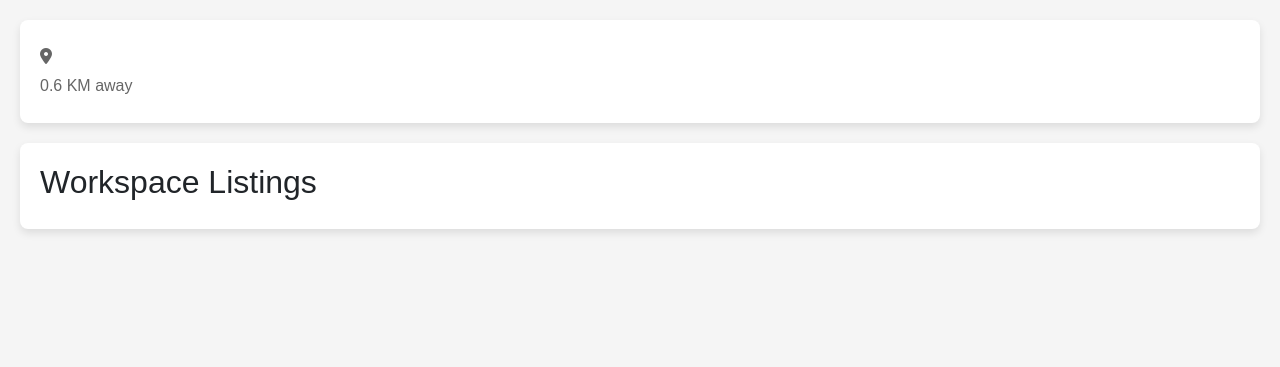
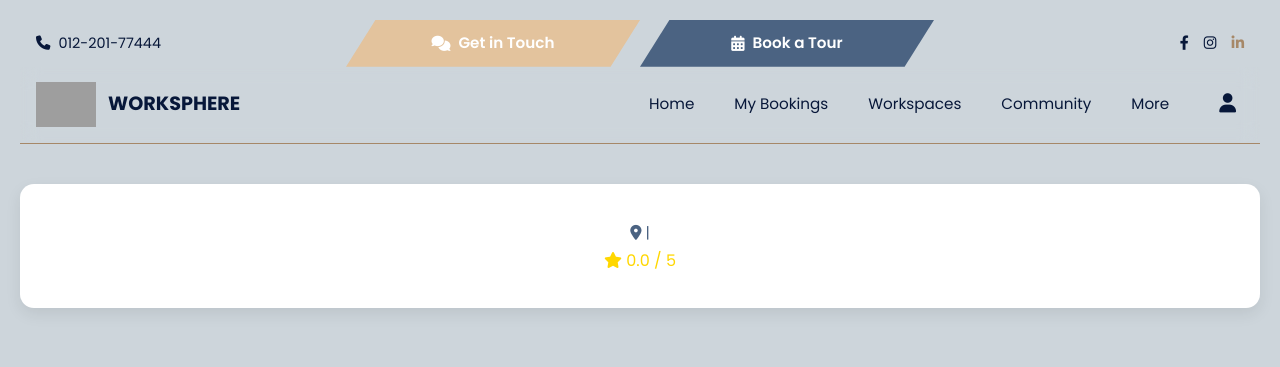
Before and after one commit to Sarahshendyy/WorkSphere, a PHP site: page /phpmailer/workspace_details.php?ws_id=1 in a window 1280 px wide. Shown: the top 367 px of the page. Run offline with PHP 8.4, Linux system fonts and the light colour scheme; data comes from the database, SQL or seed files in the repository; data that the repository does not hold is empty; grey boxes are pictures that could not be loaded.

Commit message:
Add files via upload

```diff
--- a/workspace_details.php
+++ b/workspace_details.php
@@ -1,5 +1,6 @@
 <?php
-include "connection.php";
+// include "connection.php";
+include "nav.php";
 
 $ws_id = mysqli_real_escape_string($connect, $_GET['ws_id']);
 
@@ -18,204 +19,171 @@ $select_room = "SELECT rooms.*,
               GROUP BY rooms.room_id";
 
 $run_select_room = mysqli_query($connect, $select_room);
-$ws = mysqli_fetch_assoc($run_select_room); // Fetch workspace details once
+$ws = mysqli_fetch_assoc($run_select_room);
 ?>
+
 <!DOCTYPE html>
 <html lang="en">
-
 <head>
   <meta charset="UTF-8">
+  <title><?php echo $ws['name']; ?> - Workspace Details</title>
   <meta name="viewport" content="width=device-width, initial-scale=1.0">
-    <title><?php echo $ws['name']?></title>
   <link href="https://cdn.jsdelivr.net/npm/bootstrap@5.3.0/dist/css/bootstrap.min.css" rel="stylesheet">
-    <link rel="stylesheet" href="https://cdnjs.cloudflare.com/ajax/libs/font-awesome/6.4.2/css/all.min.css">
+  <link href="https://cdnjs.cloudflare.com/ajax/libs/font-awesome/6.4.2/css/all.min.css" rel="stylesheet">
+  <style>
+    :root {
+      --primary-color: #071739;
+      --secondary-color: #4B6382;
+      --info-color: #A4B5C4;
+      --light-color: #CDD5DB;
+      --accent-warm: #A68868;
+      --accent-light: #E3C39D;
+      --radius: 14px;
+      --shadow: 0 6px 16px rgba(0, 0, 0, 0.08);
+      --font-family: 'Poppins', sans-serif;
+    }
 
-    <style>
     body {
-            font-family: Arial, sans-serif;
+      font-family: var(--font-family);
+      background-color: var(--light-color);
       margin: 0;
       padding: 20px;
-            background-color: #f5f5f5;
     }
 
     .workspace-header {
       background: #fff;
-            padding: 20px;
-            border-radius: 8px;
-            box-shadow: 0 4px 8px rgba(0, 0, 0, 0.1);
-            margin-bottom: 20px;
-            position: relative; /* For positioning the close icon */
-        }
-
-        .close-icon {
-            position: absolute;
-            top: 20px;
-            right: 20px;
-            font-size: 24px;
-            color: #666;
-            cursor: pointer;
-        }
-
-        .close-icon:hover {
-            color: #333;
+      border-radius: var(--radius);
+      box-shadow: var(--shadow);
+      padding: 30px;
+      margin-bottom: 40px;
+      text-align: center;
+      margin-top: 40px;
     }
 
     .workspace-header h1 {
-            margin: 0;
-            font-size: 24px;
-            color: #333;
+      font-size: 28px;
+      color: var(--primary-color);
     }
 
     .workspace-header p {
-            margin: 5px 0;
-            color: #666;
+      font-size: 15px;
+      color: var(--secondary-color);
+      margin-bottom: 5px;
     }
 
-        .workspace-listings {
-            background: #fff;
-            padding: 20px;
-            border-radius: 8px;
-            box-shadow: 0 4px 8px rgba(0, 0, 0, 0.1);
+    .workspace-header .rating {
+      color: gold;
+      font-weight: 500;
+      font-size: 16px;
     }
 
-        .workspace-item {
+    .room-container {
       display: flex;
-            align-items: center;
-            padding: 15px 0;
-            border-bottom: 1px solid #eee;
+      flex-wrap: wrap;
+      gap: 25px;
+      justify-content: center;
     }
 
-        .workspace-item:last-child {
-            border-bottom: none;
+    .room-card {
+      width: 300px;
+      background-color: #fff;
+      border-radius: var(--radius);
+      box-shadow: var(--shadow);
+      overflow: hidden;
+      transition: transform 0.3s ease;
     }
 
-        .workspace-item .carousel-container {
-            width: 150px; /* Adjust width as needed */
-            height: 100px; /* Adjust height as needed */
-            margin-right: 15px;
+    .room-card:hover {
+      transform: translateY(-5px);
     }
 
-        .workspace-item .carousel-item img {
-            width: 100%;
-            height: 100px;
+    .carousel-inner img {
+      height: 180px;
       object-fit: cover;
-            border-radius: 8px;
     }
 
-        .workspace-item .details {
-            flex: 1;
+    .room-body {
+      padding: 20px;
+      text-align: center;
     }
 
-        .workspace-item h3 {
-            margin: 0;
+    .room-body h3 {
       font-size: 18px;
-            color: #333;
+      color: var(--primary-color);
+      margin-bottom: 10px;
     }
 
-        .workspace-item p {
-            margin: 5px 0;
-            color: #666;
+    .room-body p {
+      font-size: 14px;
+      color: var(--secondary-color);
+      margin-bottom: 6px;
     }
 
-        .workspace-item .price {
-            font-size: 18px;
-            font-weight: bold;
-            color: #333;
-            text-align: right;
+    .price-block {
+      font-size: 15px;
+      font-weight: 600;
+      color: var(--accent-warm);
     }
 
-        .workspace-item .favorite-icon {
-            cursor: pointer;
-            font-size: 20px;
-            color: #ccc;
-            margin-left: 15px;
+    .view-btn {
+      display: inline-block;
+      background-color: var(--primary-color);
+      color: white;
+      padding: 8px 18px;
+      border-radius: 10px;
+      text-decoration: none;
+      font-size: 14px;
+      margin-top: 12px;
+      transition: background-color 0.3s ease;
     }
 
-        .workspace-item .favorite-icon.active {
-            color: #ff4757;
-        }
-
-        .workspace-item .view-details-btn {
-            background-color: #007bff;
-            color: #fff;
-            border: none;
-            padding: 8px 12px;
-            border-radius: 5px;
-            cursor: pointer;
-            margin-top: 10px; /* Add some space above the button */
-        }
-
-        .workspace-item .view-details-btn:hover {
-            background-color: #0056b3;
+    .view-btn:hover {
+      background-color: var(--accent-warm);
     }
   </style>
 </head>
-
 <body>
 
-    <!-- Workspace Header -->
 <div class="workspace-header">
-        <!-- Close Icon on the Right -->
-        <!-- <div class="close-icon" onclick="window.history.back()">
-            <i class="fa-solid fa-xmark"></i>
-        </div> -->
-
   <h1><?php echo $ws['name']; ?></h1>
-        <p><i class="fa-solid fa-location-dot"></i> <?php echo $ws['location']; ?></p>
-        <p>0.6 KM away</p>
+  <p><i class="fa-solid fa-location-dot"></i> <?php echo $ws['location']; ?> | <?php echo $ws['zone_name']; ?></p>
   <p><?php echo $ws['description']; ?></p>
+  <p class="rating"><i class="fa-solid fa-star"></i> <?php echo number_format($ws['avg_rating'], 1); ?> / 5</p>
 </div>
 
-    <!-- Workspace Listings -->
-    <div class="workspace-listings">
-        <h2>Workspace Listings</h2>
-        <?php foreach ($run_select_room as $row) { ?>
-            <!-- Workspace Item -->
-            <div class="workspace-item">
-                <!-- Carousel for Room Images -->
-                <div class="carousel-container">
-                    <div id="carousel-<?php echo $row['room_id']; ?>" class="carousel slide" data-bs-ride="carousel">
+<div class="room-container">
+  <?php mysqli_data_seek($run_select_room, 0); foreach ($run_select_room as $room): ?>
+    <div class="room-card">
+      <div id="carousel-<?php echo $room['room_id']; ?>" class="carousel slide" data-bs-ride="carousel">
         <div class="carousel-inner">
           <?php
-                            $images = explode(',', $row['images']);
-                            foreach ($images as $index => $image) {
-                                $activeClass = $index === 0 ? 'active' : '';
-                                echo '<div class="carousel-item ' . $activeClass . '">
-                                        <img src="' . trim($image) . '" alt="Room Image">
-                                      </div>';
+          $images = explode(',', $room['images']);
+          foreach ($images as $i => $img) {
+            $active = $i === 0 ? 'active' : '';
+            echo "<div class='carousel-item $active'><img src='./img/" . trim($img) . "' class='d-block w-100'></div>";
           }
           ?>
         </div>
-                        <button class="carousel-control-prev" type="button" data-bs-target="#carousel-<?php echo $row['room_id']; ?>" data-bs-slide="prev">
+        <?php if (count($images) > 1): ?>
+          <button class="carousel-control-prev" type="button" data-bs-target="#carousel-<?php echo $room['room_id']; ?>" data-bs-slide="prev">
             <span class="carousel-control-prev-icon"></span>
           </button>
-                        <button class="carousel-control-next" type="button" data-bs-target="#carousel-<?php echo $row['room_id']; ?>" data-bs-slide="next">
+          <button class="carousel-control-next" type="button" data-bs-target="#carousel-<?php echo $room['room_id']; ?>" data-bs-slide="next">
             <span class="carousel-control-next-icon"></span>
           </button>
+        <?php endif; ?>
+      </div>
+      <div class="room-body">
+        <h3><?php echo $room['room_name']; ?></h3>
+        <p><strong>Seats:</strong> <?php echo $room['seats']; ?></p>
+        <p class="price-block"><?php echo $room['p/hr']; ?> EGP / hour</p>
+        <p class="price-block"><?php echo $room['p/m']; ?> EGP / month</p>
+        <a href="room_details.php?r_id=<?php echo $room['room_id']; ?>" class="view-btn">View Details</a>
       </div>
     </div>
-
-                <div class="details">
-                    <h3><?php echo $row['room_name']; ?></h3>
-                    <p><strong> Seats:</strong> <?php echo $row['seats']; ?></p>
-                    <!-- View Details Button -->
-                    <a href="room_details.php?r_id=<?php echo $row["room_id"];?>">
-                    <button class="view-details-btn">
-                        View Details
-                    </button>
-                    </a>
-                </div>
-                <div class="price">
-                    <?php echo $row['p/hr']; ?> EGP/Hour
-                    <br>
-                    <?php echo $row['p/m']; ?> EGP/Month
-                </div>
-
-            </div>
-        <?php } ?>
+  <?php endforeach; ?>
 </div>
 
 <script src="https://cdn.jsdelivr.net/npm/bootstrap@5.3.0/dist/js/bootstrap.bundle.min.js"></script>
 </body>
-
 </html>
```
Lines whose indentation alone changed are shown as unchanged.
